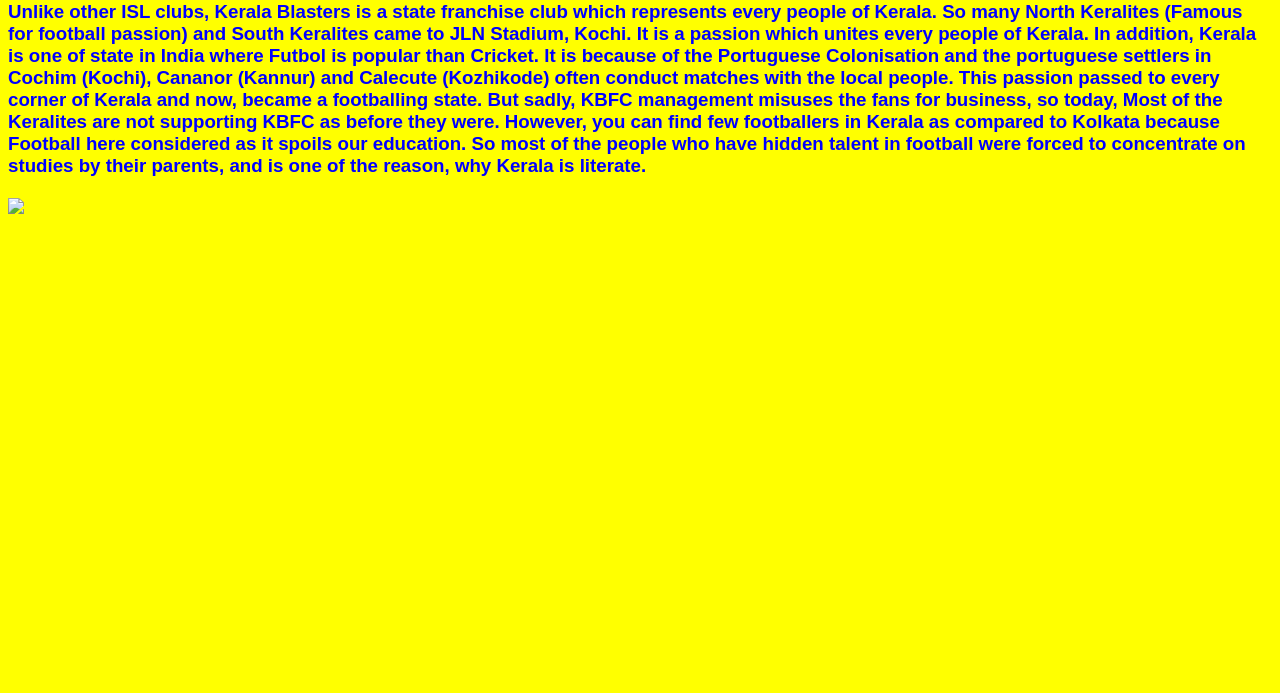
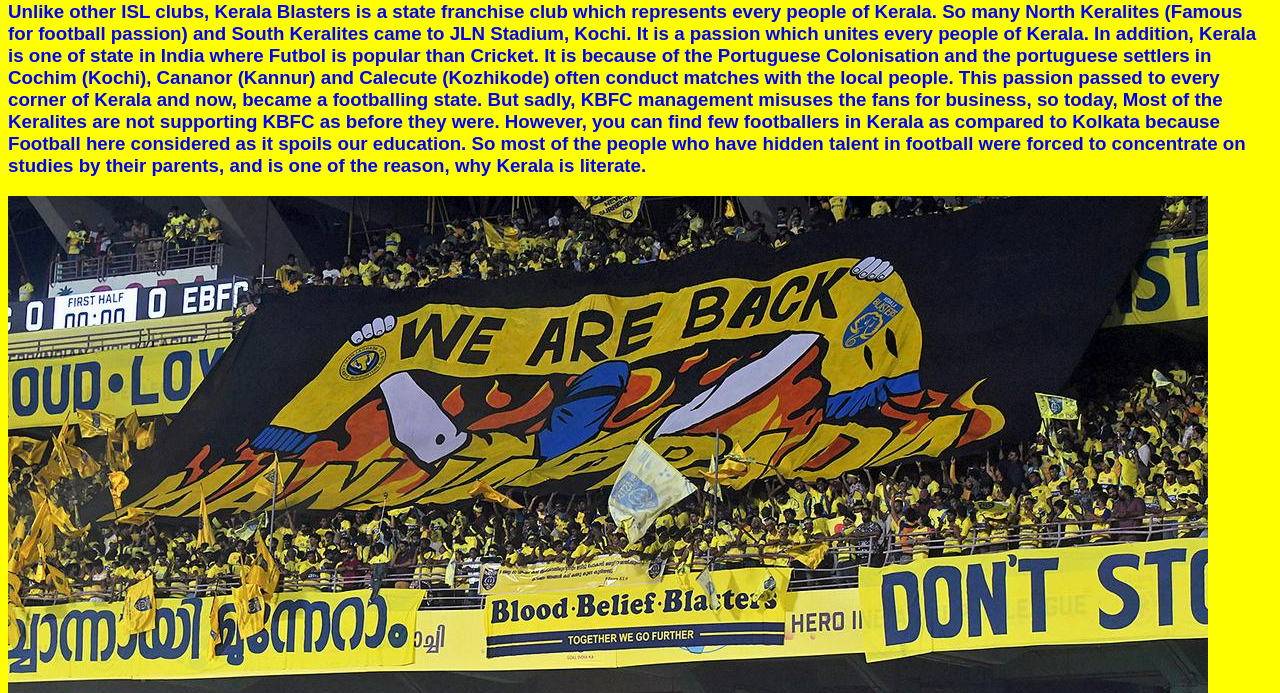
Before and after one commit to Eshan7Hassim/Web-for-team-Kerala-Blasters, a plain HTML site: page fan.html in a window 1280 px wide. Shown: the part 79-772 px from the top of the page. Drawn offline with Linux system fonts and the light colour scheme.

Commit message:
Update fan.html

```diff
--- a/fan.html
+++ b/fan.html
@@ -5,7 +5,7 @@
 	<h1 align="center">The insane Fane Base</h1>
 	<h3>Unlike other ISL clubs, Kerala Blasters is a state franchise club which represents every people of Kerala. So many North Keralites (Famous for football passion) and South Keralites came to JLN Stadium, Kochi. It is a passion which unites every people of Kerala. In addition, Kerala is one of state in India where Futbol is popular than Cricket. It is because of the Portuguese Colonisation and the portuguese settlers in Cochim (Kochi), Cananor (Kannur) and Calecute (Kozhikode) often conduct matches with the local people. This passion passed to every corner of Kerala and now, became a footballing state. But sadly, KBFC management misuses the fans for business, so today, Most of the Keralites are not supporting KBFC as before they were. However, you can find few footballers in Kerala as compared to Kolkata because Football here considered as it spoils our education. So most of the people who have hidden talent in football were forced to concentrate on studies by their parents, and is one of the reason, why Kerala is literate.
 </h3>
-	<img src="fanbase.jpeg" align="center">
+	<img src="fanbase.jpg" align="center">
 
     <style>
 
```
